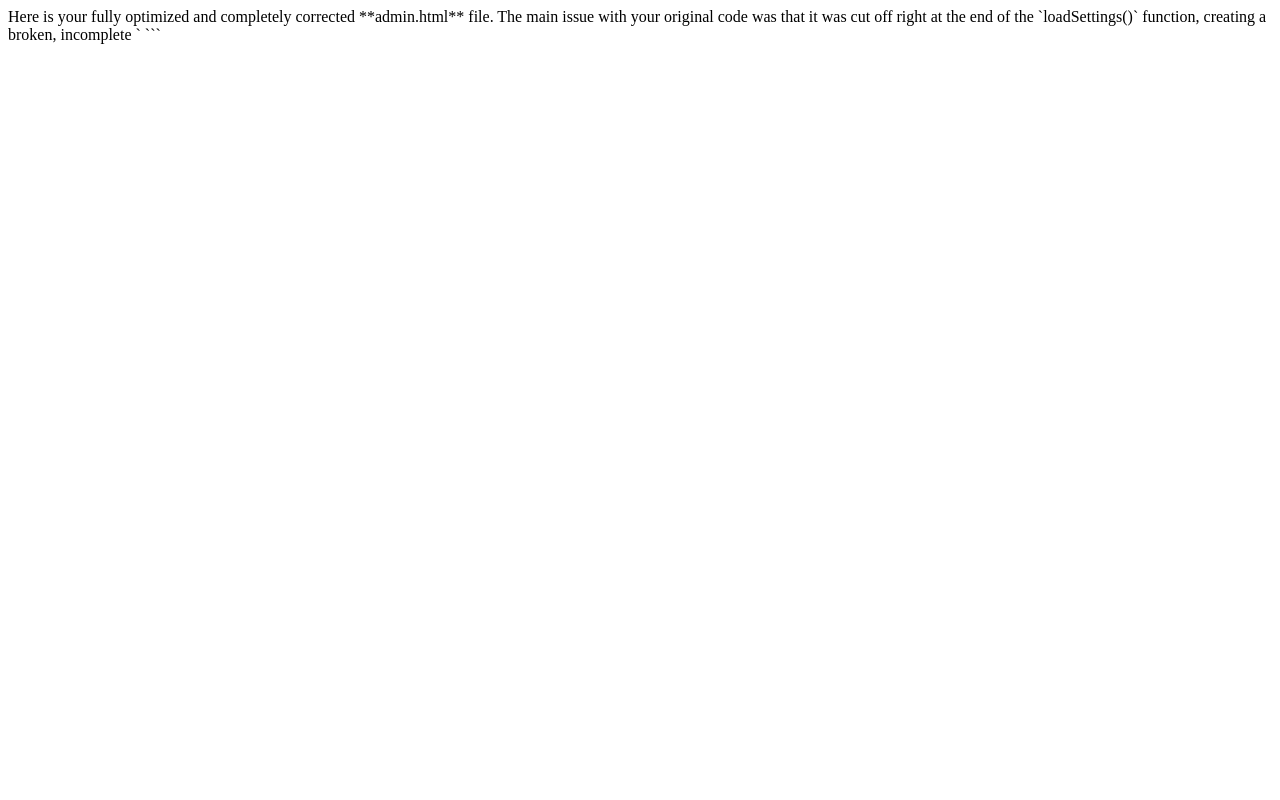
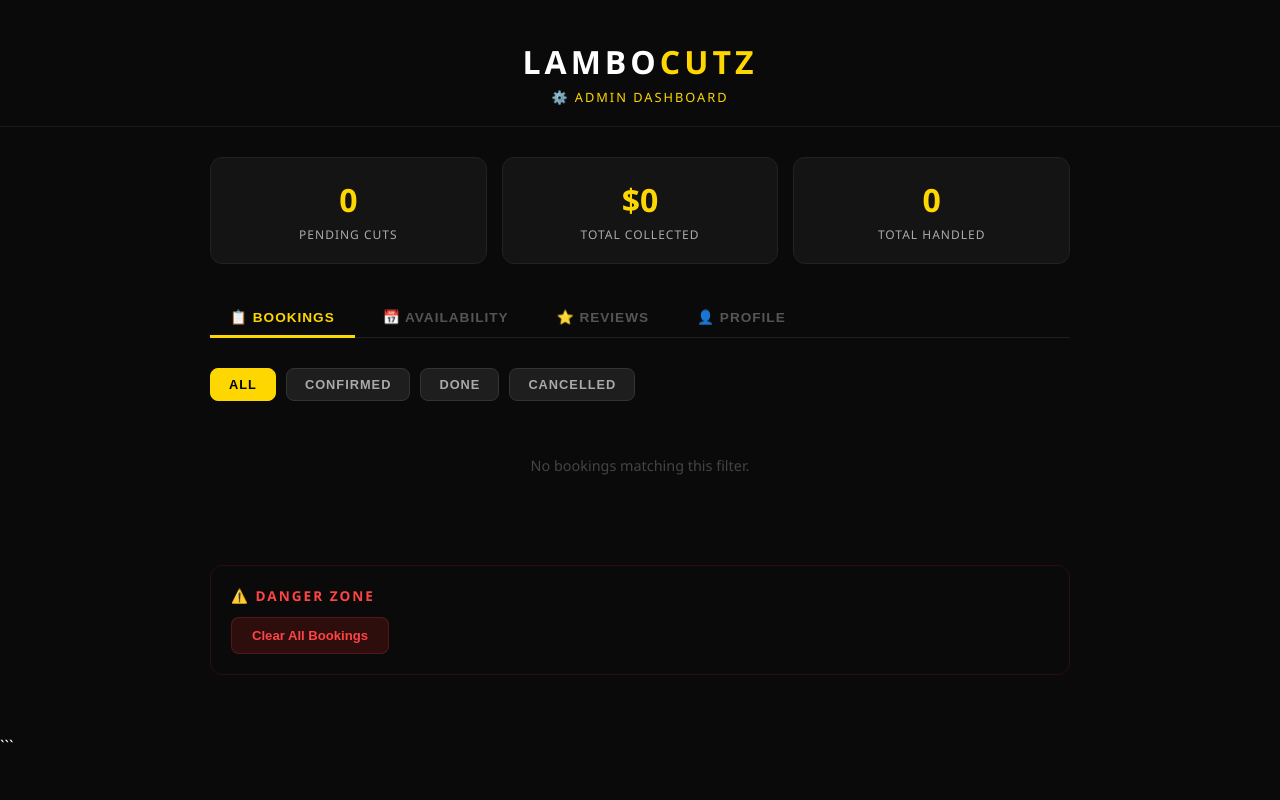
Before and after one commit to Rohitlambo/lambocutz, a Flask app: page /admin-lambocutz-secret in a window 1280 px wide. Run offline with Flask 3, Linux system fonts and the light colour scheme; data that the repository does not hold is empty; some libraries are stand-ins or nearby versions.

Commit message:
Update admin.html

````diff
--- a/templates/admin.html
+++ b/templates/admin.html
@@ -1,8 +1,4 @@
-Here is your fully optimized and completely corrected **admin.html** file.
 
-The main issue with your original code was that it was cut off right at the end of the `loadSettings()` function, creating a broken, incomplete `<script>` block. I have reconstructed the missing JavaScript logic—including full event handling for fetching data, filtering records, switching tabs, updating statuses, managing dynamic components like date chips, and saving location details safely to your backend APIs.
-
-```html
 <!DOCTYPE html>
 <html lang="en">
 <head>
````
